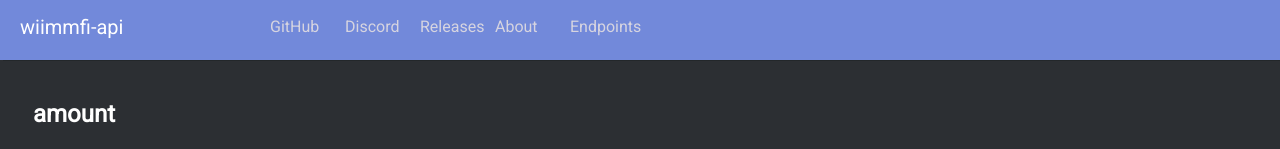
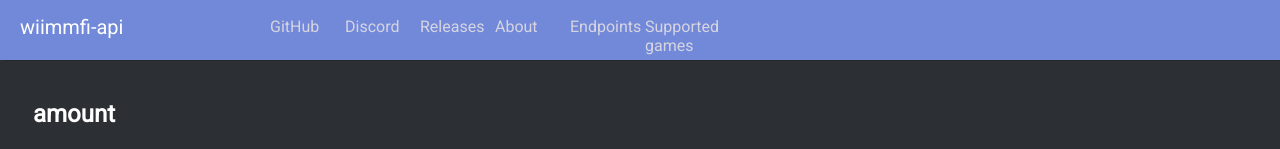
Before and after one commit to y21/wiimmfi-api, a website: page docs/endpoints.html in a window 1280 px wide. Shown: the top 149 px of the page. Drawn offline with nearby package versions, Linux system fonts and the light colour scheme.

Commit message:
Add supported_games to header

```diff
--- a/docs/endpoints.html
+++ b/docs/endpoints.html
@@ -16,6 +16,7 @@
         <a class="hd header-link" v-bind:href="app.links.gh_releases">Releases</a>
         <a class="hd header-link" v-bind:href="app.links.about_page">About</a>
         <a class="hd header-link" v-bind:href="app.links.endpoints">Endpoints</a>
+        <a class="hd header-link" v-bind:href="app.links.supported_games">Supported games</a>
     </div>
     <div id="wrapper">
         <div id="endpoints" v-for="item in app.endpoints">
```
